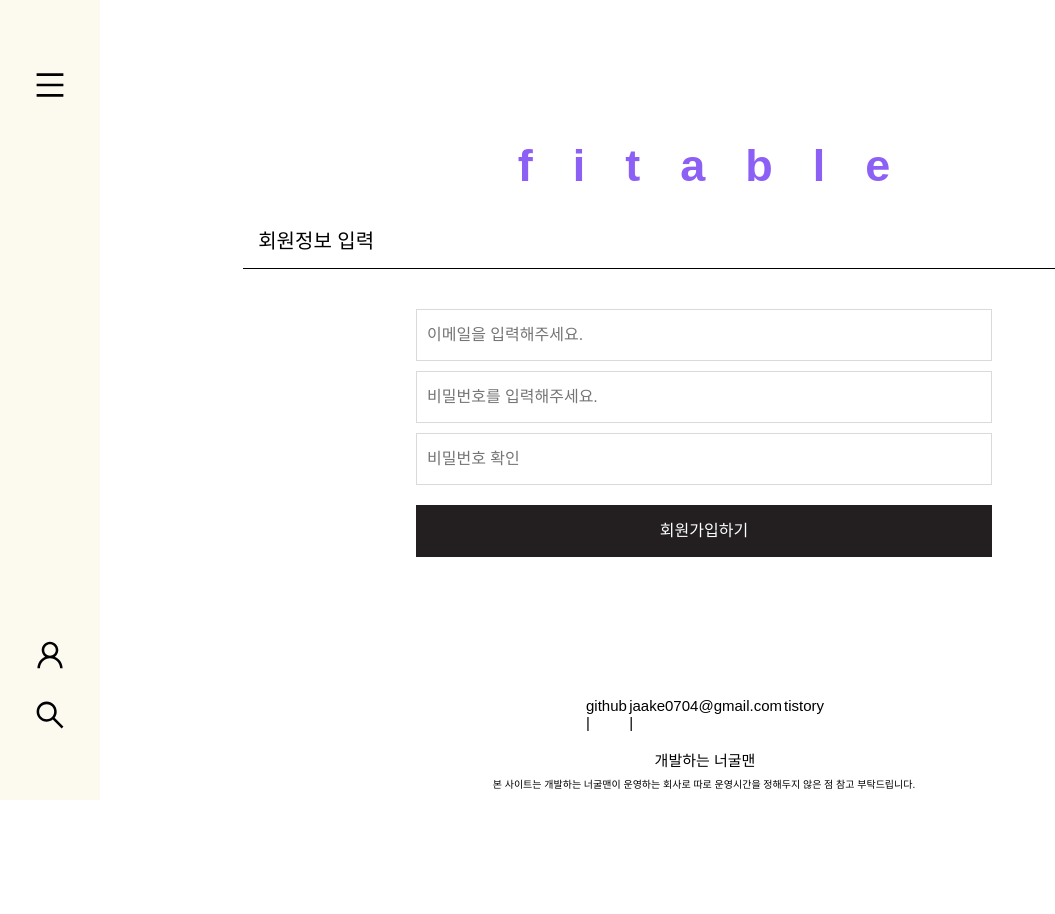
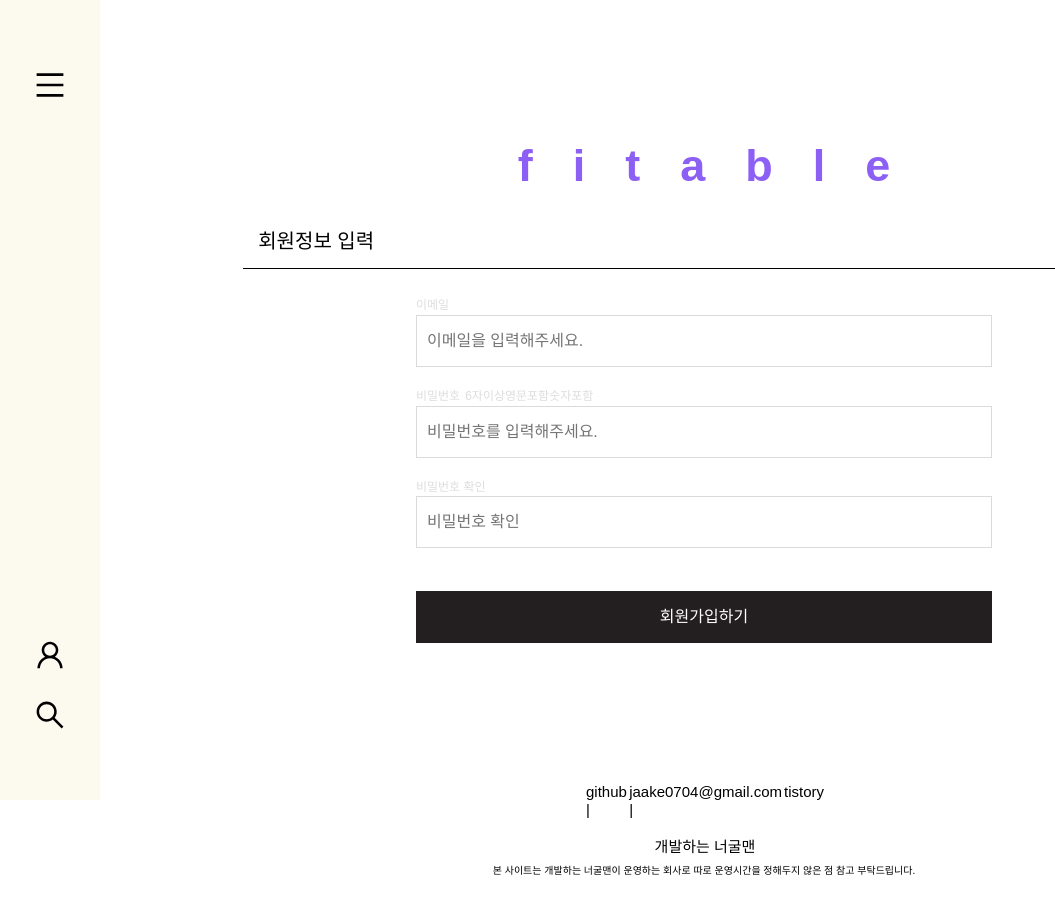
Before and after one commit to wonny-won/fitable, a Next.js app: page /signup in a window 1280 px wide. Shown: the top 914 px of the page, without its empty margins (0-1055 px from the left). Built offline with nearby package versions, Linux system fonts and the light colour scheme; no server answers.

Commit message:
2023-2-10: vaildation 및 회원가입 UI 수정

```diff
--- a/src/commons/util/functions/firebaseFunctions.ts
+++ b/src/commons/util/functions/firebaseFunctions.ts
@@ -25,6 +25,7 @@
 interface JoinusParams {
     email : string;
     password : string;
+    passwordCheck:string;
 }
 
 // ----------------------------------- 함수존 ----------------------------- //
@@ -64,9 +65,10 @@
     await updateDoc(updateDataRef,data)
 }
 // 신규회원 가입 함수
-export const joinUsEmail = ({email,password}:JoinusParams)=>{
+export const joinUsEmail = ({email,password,passwordCheck}:JoinusParams)=>{
     const emailChek = checkEmail(email)
-    if(emailChek!==false){
+    const passwordcheck = checkPassword(password,passwordCheck)
+    if(emailChek!==false&&passwordcheck!==false){
         createUserWithEmailAndPassword(auth ,email, password)
         .then((userCredential)=>{
             const user = userCredential.user;
@@ -77,6 +79,10 @@
             console.log(error)
         })
 
+    }
+    return{
+        emailChek,
+        passwordcheck
     }
 }
 
--- a/src/commons/util/functions/validation.ts
+++ b/src/commons/util/functions/validation.ts
@@ -7,8 +7,8 @@
 }
 
 // 비밀번호 검증 함수
-export const checkPassword = (password:string,checkPassword:string)=>{
-    if(password!==checkPassword){
+export const checkPassword = (password:string,passwordCheck:string)=>{
+    if(password!==passwordCheck){
         alert("비밀번호가 일치하지 않습니다.")
         return false
     }
--- a/src/commons/util/hooks/signUpIn.ts
+++ b/src/commons/util/hooks/signUpIn.ts
@@ -6,6 +6,7 @@
     const [signUpInput, setSignUpInput] = useState({
         email: "",
         password: "",
+        passwordCheck:""
     })
     const onChangeInput =(event:ChangeEvent<HTMLInputElement>)=>{
         const signUpInputKey = event.target.id
--- a/src/components/unit/user/signUp/signUp.container.tsx
+++ b/src/components/unit/user/signUp/signUp.container.tsx
@@ -1,12 +1,20 @@
 import SignUpUI from "./signUp.presenter"
 import { joinUsEmail } from "../../../../commons/util/functions/firebaseFunctions";
 import { useGetInputValue } from "../../../../commons/util/hooks/signUpIn";
+import { useState } from "react";
 
 export default function SignUp(){
     const { onChangeInput,signUpInput } = useGetInputValue()
+    const [emailError,setEmailError] = useState("")
+    const [passwordError,setPasswordError] = useState("")
     const onSubmit = ()=>{
-        joinUsEmail(signUpInput)
+        const result = joinUsEmail(signUpInput)
+        if(result.emailChek===false)setEmailError("이메일 형식이 아닙니다.")
+        if(result.passwordcheck===false)setPasswordError("비밀번호가 다릅니다.")
     }
     return <SignUpUI onChangeInput={onChangeInput}
-                     onSubmit={onSubmit} />
+                     onSubmit={onSubmit}
+                     emailError={emailError}
+                     passwordError={passwordError}
+                     signUpInput={signUpInput} />
 }
--- a/src/components/unit/user/signUp/signUp.presenter.tsx
+++ b/src/components/unit/user/signUp/signUp.presenter.tsx
@@ -15,12 +15,20 @@
             <S.Title>회원정보 입력</S.Title>
             <S.Line/>
             <S.InputWrap>
+                <S.InputTitle>이메일</S.InputTitle>
                 <S.Input type="text" id="email"  placeholder="이메일을 입력해주세요." onChange={props.onChangeInput} />
-                <div></div>
+                <S.ErrorMS>{props.emailError}</S.ErrorMS>
+                <S.InputTitle style={{display:"flex"}}>
+                    <div>비밀번호</div>
+                    <S.PwCondition>
+                        <span>6자이상</span><span>영문포함</span>숫자포함<span></span>
+                    </S.PwCondition>
+                </S.InputTitle>
                 <S.Input type="password" id="password"  placeholder="비밀번호를 입력해주세요." onChange={props.onChangeInput} />
-                <div></div>
-                <S.Input type="password" id="passwordCheck" placeholder="비밀번호 확인" />
-                <div></div>
+                <S.ErrorMS/>
+                <S.InputTitle>비밀번호 확인</S.InputTitle>
+                <S.Input type="password" id="passwordCheck" placeholder="비밀번호 확인" onChange={props.onChangeInput}/>
+                <S.ErrorMS>{props.passwordError}</S.ErrorMS>
                 <S.SubmitBt onClick={props.onSubmit}> 회원가입하기 </S.SubmitBt>
             </S.InputWrap>
         </S.Container>
--- a/src/components/unit/user/signUp/signUp.style.ts
+++ b/src/components/unit/user/signUp/signUp.style.ts
@@ -25,7 +25,6 @@
     width: 50%;
     display: flex;
     flex-direction: column;
-
 `
 export const Input = styled.input`
     width: 100%;
@@ -33,7 +32,7 @@
     border : 1.5px solid #dadada;
     padding-left: 10px;
     outline: none;
-    margin-top:10px
+    margin-top:2px;
 `
 export const SubmitBt = styled.button`
     height: 52px;
@@ -46,3 +45,21 @@
         cursor: pointer;
     }
 `
+export const InputTitle =styled.h2`
+    font-size: 12px;
+    font-weight: 400;
+    color : #ddd;
+    margin-bottom: 0;
+`
+export const ErrorMS =  styled.div`
+    padding: 3px 0 10px 0;
+    height: 23px;
+    font-size: 10px;
+    color: red;
+`
+export const PwCondition = styled.div`
+    padding-left:5px ;
+`
+export const Length = styled.span`
+    padding-right: 3px;
+`
```
Also changed, not shown: src/components/unit/user/signUp/signUp.type.ts (+8 -1 lines).
